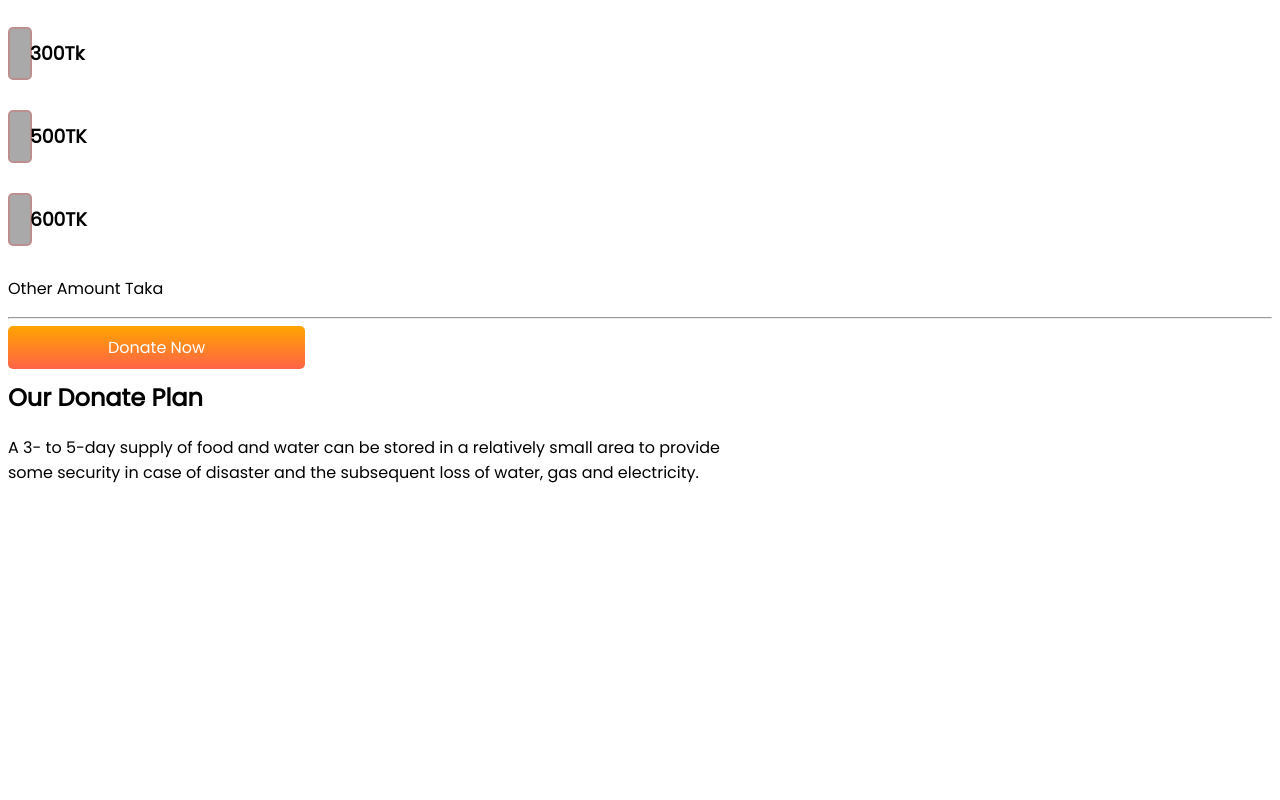
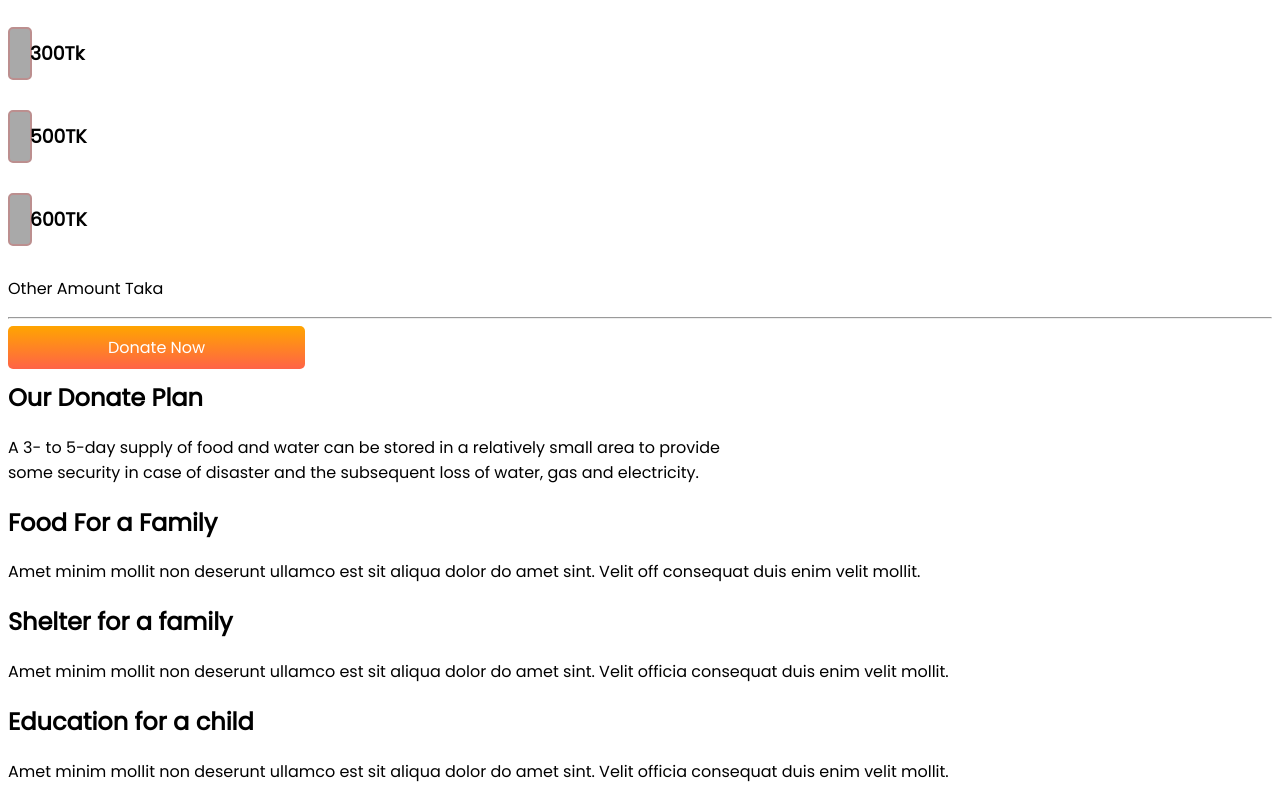
Before and after one commit to suriyatumpa/Personal-Portfolio, a plain HTML site: page index.html in a window 1280 px wide. Shown: the part 721-1521 px from the top of the page. Before the commit the page ends 1222 px from the top, so only its background shows below. Drawn offline with Linux system fonts and the light colour scheme.

Commit message:
Third Commit

```diff
--- a/index.html
+++ b/index.html
@@ -47,6 +47,25 @@
        </div>
  </section>
 
+<section>
+    <div class="Food">
+        <h1>Food For a Family</h1>
+        <p>Amet minim mollit non deserunt ullamco est sit aliqua dolor do amet sint. Velit off consequat duis enim velit mollit.</p>
+    </div>
+<div class="Shelter">
+    <h1>Shelter for a family</h1>
+    <p>Amet minim mollit non deserunt ullamco est sit aliqua dolor do amet sint. Velit officia consequat duis enim
+    velit mollit.</p>
+</div>
+<div class="Education">
+    <h1>Education for a child</h1>
+    <p>Amet minim mollit non deserunt ullamco est sit aliqua dolor do amet sint. Velit officia consequat duis enim
+     velit mollit.</p>
+</div>
+
+
+ </section>
+
 
 
 
--- a/style.css
+++ b/style.css
@@ -41,6 +41,7 @@ h1{
     background-color: darkgray;
     color:black;
     border-radius: 5px;
+    font-weight: 1000;
     border: 2px solid rosybrown;
     margin: 10px 1400px 30px 0px;
     padding: 10px 0px 10px 20px;
```
